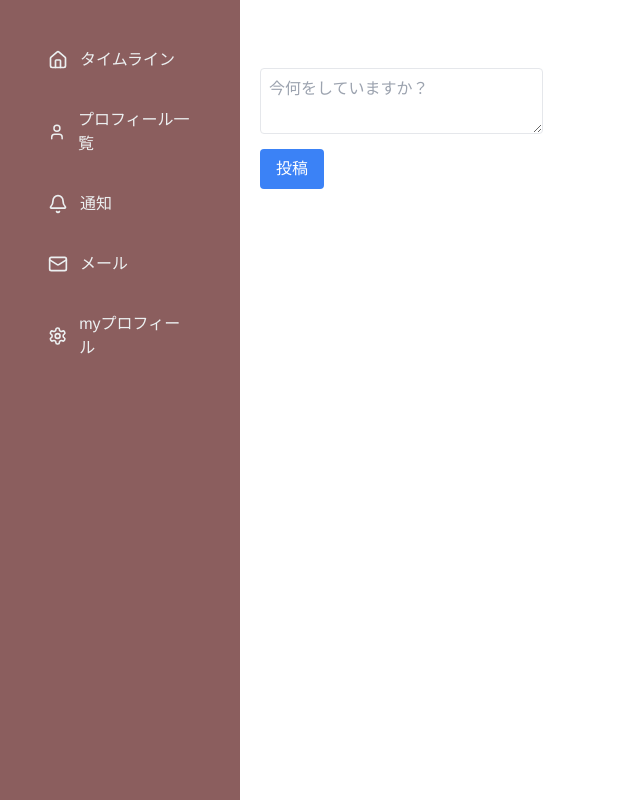
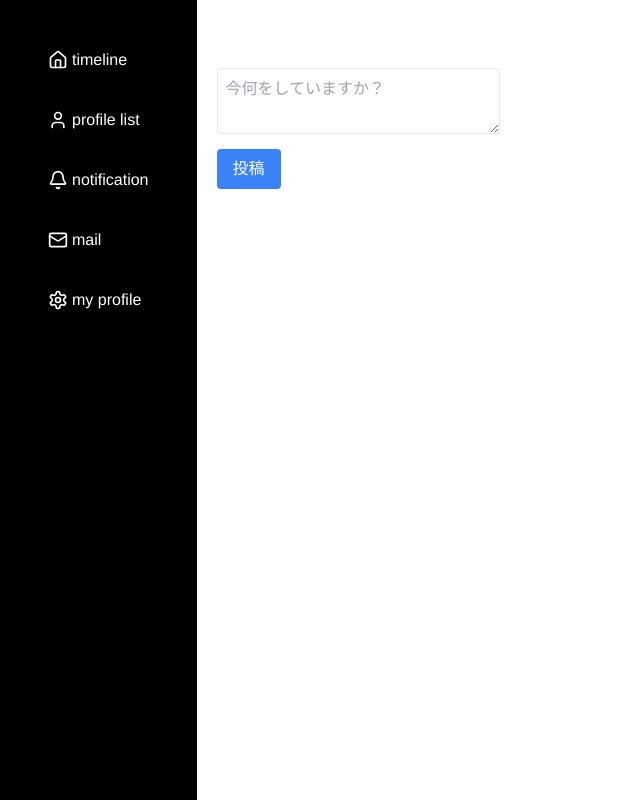
Before and after one commit to 42-Matcha-project/Matcha, a Next.js app in the folder frontend/: page /timeline_posts in a window 1280 px wide. Shown: the whole page, without its empty margins (0-640 px from the left). Built offline with nearby package versions, Linux system fonts and the light colour scheme.

Commit message:
#4: [fix] デフォルトで投稿画面に飛ぶように。全体的なUI修正

```diff
--- a/frontend/app/components/Sidebar.tsx
+++ b/frontend/app/components/Sidebar.tsx
@@ -1,35 +1,40 @@
-import { Home, User, Bell, Mail, Settings } from "lucide-react";
-import Link from "next/link";
-import { ReactNode } from "react";
+'use client'
 
-interface NavItemProps {
-  href: string;
-  icon: ReactNode;
-  text: string;
-}
+import classnames from 'classnames';
+import { Home, User, Bell, Mail, Settings } from 'lucide-react';
+import Link from 'next/link';
+import { useContext } from 'react';
+import { SidebarContext } from '../contexts/SidebarContext';
 
-const NavItem: React.FC<NavItemProps> = ({ href, icon, text }) => {
+const Sidebar: React.FC = () => {
+  const { isOpen } = useContext(SidebarContext);
+
   return (
-    <Link
-      href={href}
-      className="flex items-center space-x-3 p-2 rounded-md transition-transform duration-300 ease-in-out hover:translate-x-20 hover:bg-[#662E1C]"
+    <div
+    className={classnames(
+      "h-screen bg-black text-white p-10 flex flex-col transition-transform duration-700",
+      { "translate-x-10": isOpen, "-translate-x-0": !isOpen }
+    )}
     >
-      {icon}
-      <span>{text}</span>
-    </Link>
-  );
-};
-
-export const Sidebar: React.FC = () => {
-  return (
-    <div className="w-60 h-screen bg-[#8B5E5E] text-[#ECF0F1] p-10 flex flex-col">
       <nav className="space-y-5">
-        <NavItem href="/timeline_posts" icon={<Home size={20} />} text="タイムライン" />
-        <NavItem href="#" icon={<User size={20} />} text="プロフィール一覧" />
-        <NavItem href="#" icon={<Bell size={20} />} text="通知" />
-        <NavItem href="#" icon={<Mail size={20} />} text="メール" />
-        <NavItem href="#" icon={<Settings size={20} />} text="myプロフィール" />
+        <NavItem href="/timeline_posts" icon={<Home size={20} />} text="timeline" />
+        <NavItem href="#" icon={<User size={20} />} text="profile list" />
+        <NavItem href="#" icon={<Bell size={20} />} text="notification" />
+        <NavItem href="#" icon={<Mail size={20} />} text="mail" />
+        <NavItem href="#" icon={<Settings size={20} />} text="my profile" />
       </nav>
     </div>
   );
 };
+
+const NavItem: React.FC<{ href: string; icon: React.ReactNode; text: string }> = ({ href, icon, text }) => (
+  <Link
+    href={href}
+    className="flex items-center space-x-1 p-2 rounded-md transition-transform duration-700 ease-in-out hover:translate-x-2 hover:bg-[#662E1C]"
+    >
+      {icon}
+      <span>{text}</span>
+  </Link>
+);
+
+export default Sidebar;
--- /dev/null
+++ b/frontend/app/contexts/SidebarContext.tsx
@@ -0,0 +1,22 @@
+'use client'
+import React, { createContext, useState, ReactNode } from 'react';
+
+interface SidebarContextProps {
+  isOpen: boolean;
+  setIsOpen: (isOpen: boolean) => void;
+}
+
+export const SidebarContext = createContext<SidebarContextProps>({
+  isOpen: false,
+  setIsOpen: () => {},
+});
+
+export const SidebarProvider: React.FC<{ children: ReactNode }> = ({ children }) => {
+  const [isOpen, setIsOpen] = useState(false);
+
+  return (
+    <SidebarContext.Provider value={{ isOpen, setIsOpen }}>
+      {children}
+    </SidebarContext.Provider>
+  );
+};
--- a/frontend/app/page.tsx
+++ b/frontend/app/page.tsx
@@ -1,7 +1,7 @@
 export default function Home() {
   return (
     <div className="flex items-center justify-center bg-black">
-      <a href="/timeline" rel="noopener noreferrer">
+      <a href="/timeline_posts" rel="noopener noreferrer">
         timeline
       </a>
     </div>
--- /dev/null
+++ b/frontend/app/pages/_app.tsx
@@ -0,0 +1,13 @@
+import '../styles/globals.css';
+import type { AppProps } from 'next/app';
+import { SidebarProvider } from '../contexts/SidebarContext';
+
+function MyApp({ Component, pageProps }: AppProps) {
+  return (
+    <SidebarProvider>
+      <Component {...pageProps} />
+    </SidebarProvider>
+  );
+}
+
+export default MyApp;
--- a/frontend/app/timeline/page.tsx
+++ /dev/null
@@ -1,7 +0,0 @@
-import { Sidebar } from '../components/Sidebar'
-
-export default function Timeline() {
-  return (
-    <Sidebar />
-  );
-}
--- a/frontend/app/timeline_posts/page.tsx
+++ b/frontend/app/timeline_posts/page.tsx
@@ -1,9 +1,11 @@
 'use client'
 
-import { Sidebar } from '../components/Sidebar';
-import React, { useState } from 'react';
+import Sidebar from '../components/Sidebar';
+import React, { useContext, useEffect, useState } from 'react';
+import { SidebarContext } from '../contexts/SidebarContext';
 
 const Timeline: React.FC = () => {
+  const { setIsOpen } = useContext(SidebarContext);
   const [post, setPost] = useState('');
   const [posts, setPosts] = useState<string[]>([]);
 
@@ -14,6 +16,13 @@ const Timeline: React.FC = () => {
       setPost('');
     }
   };
+
+  useEffect(() => {
+    // ページがマウントされたときにサイドバーを開く
+    setIsOpen(true);
+    // クリーンアップ関数でサイドバーを閉じる（必要に応じて）
+    return () => setIsOpen(false);
+  }, [setIsOpen]);
 
   return (
     <div className="flex">
--- a/frontend/package.json
+++ b/frontend/package.json
@@ -9,6 +9,7 @@
     "lint": "next lint"
   },
   "dependencies": {
+    "classnames": "^2.5.1",
     "lucide-react": "^0.475.0",
     "next": "15.1.6",
     "react": "^19.0.0",
```
Also changed, not shown: 1 other file (tests, documents, lock files or other folders).
